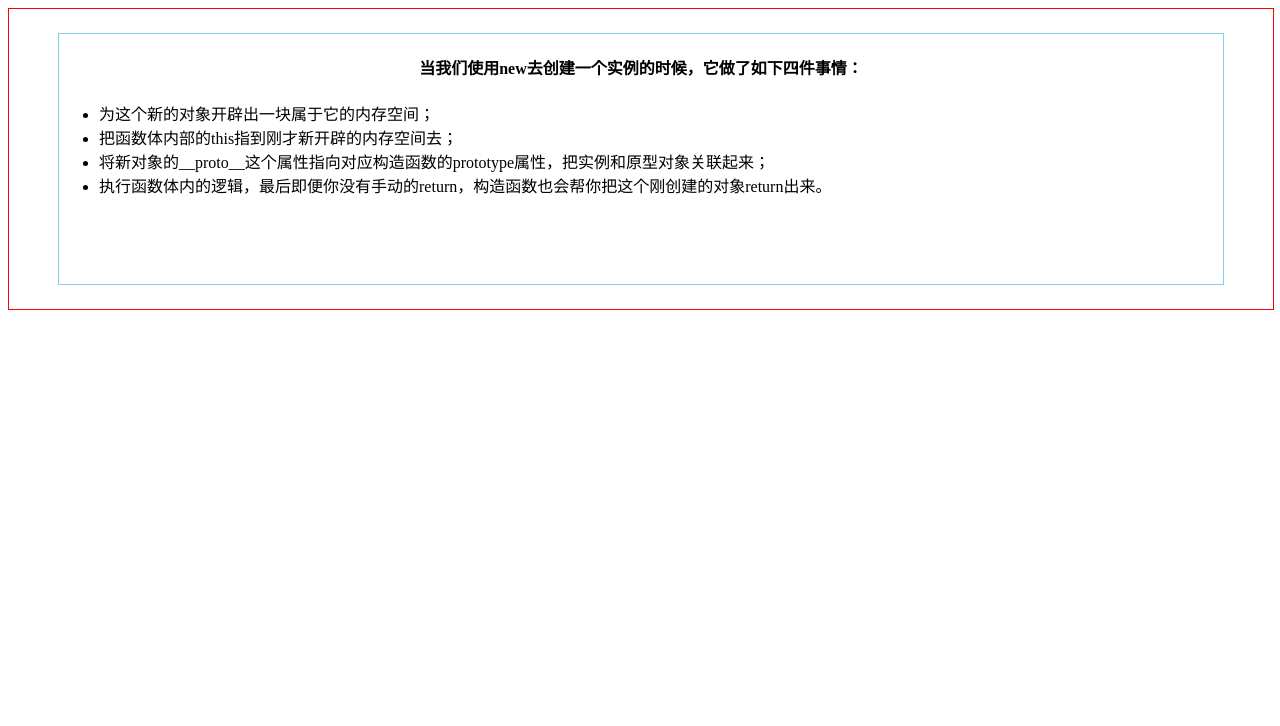
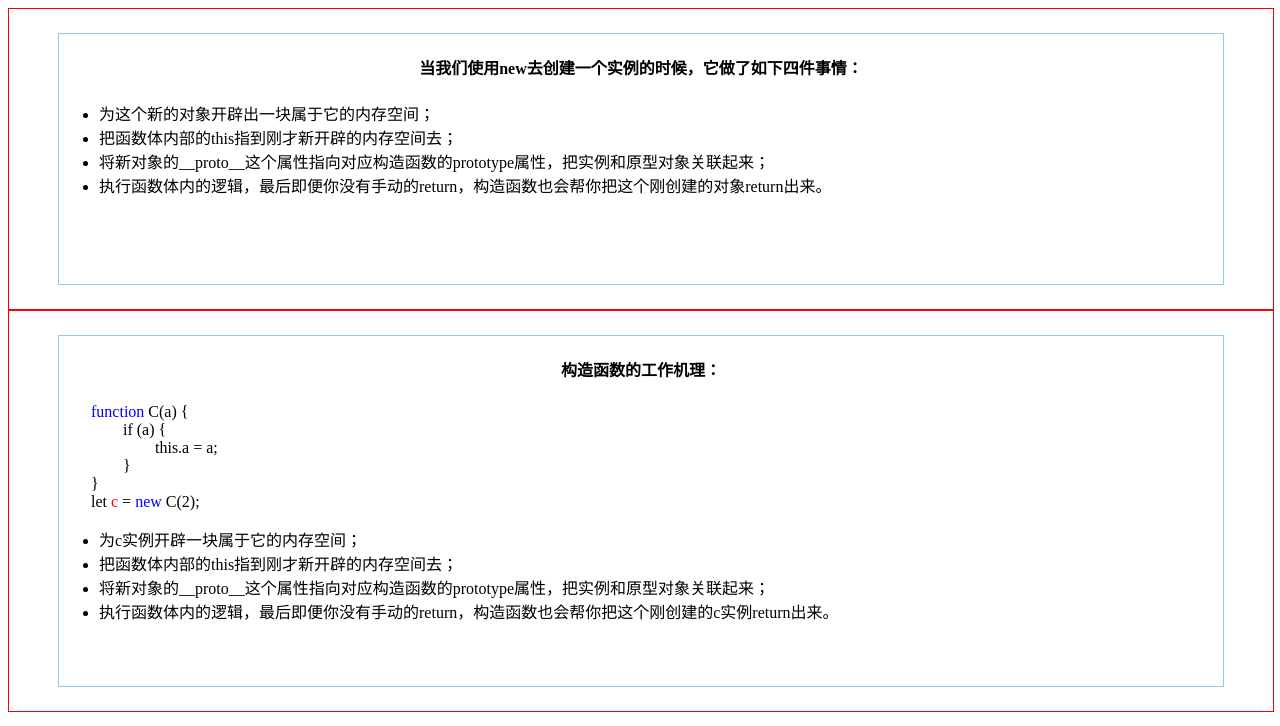
Before and after one commit to Kitetop/Front-practive, a plain HTML site: page propotypeLink/propotypeLink.html in a window 1280 px wide. Drawn offline with Linux system fonts and the light colour scheme.

Commit message:
(add):添加一个具体的例子说明使用new的时候做了哪些事情

```diff
--- a/propotypeLink/propotypeLink.html
+++ b/propotypeLink/propotypeLink.html
@@ -20,6 +20,27 @@
             </ul>
         </div>
     </div>
+
+    <div
+    style="display: flex; justify-content: center; align-items: center; height: 400px; width: 100%; border: 1px solid red;">
+    <div style=" border: 1px solid skyblue; width: calc(100% - 100px); height: calc(100% - 50px);">
+        <h4>构造函数的工作机理：</h4>
+        <div style="position: relative; left: 2em;">
+        <span style="color: blue;">function</span> C(a) {<br />
+            <span style="position: relative; left: 2em;">if (a) {</span> <br />
+            <span style="position: relative; left: 4em;">this.a = a; <br /></span>
+            <span style="position: relative; left: 2em;">}</span><br />
+        } <br/>
+        let <span style="color: red;">c</span> = <span style="color: blue;">new</span> C(2);
+        </div>
+        <ul>
+            <li>为c实例开辟一块属于它的内存空间；</li>
+            <li>把函数体内部的this指到刚才新开辟的内存空间去；</li>
+            <li>将新对象的__proto__这个属性指向对应构造函数的prototype属性，把实例和原型对象关联起来；</li>
+            <li>执行函数体内的逻辑，最后即便你没有手动的return，构造函数也会帮你把这个刚创建的c实例return出来。</li>
+        </ul>
+    </div>
+</div>
 </body>
 
 </html>
```
